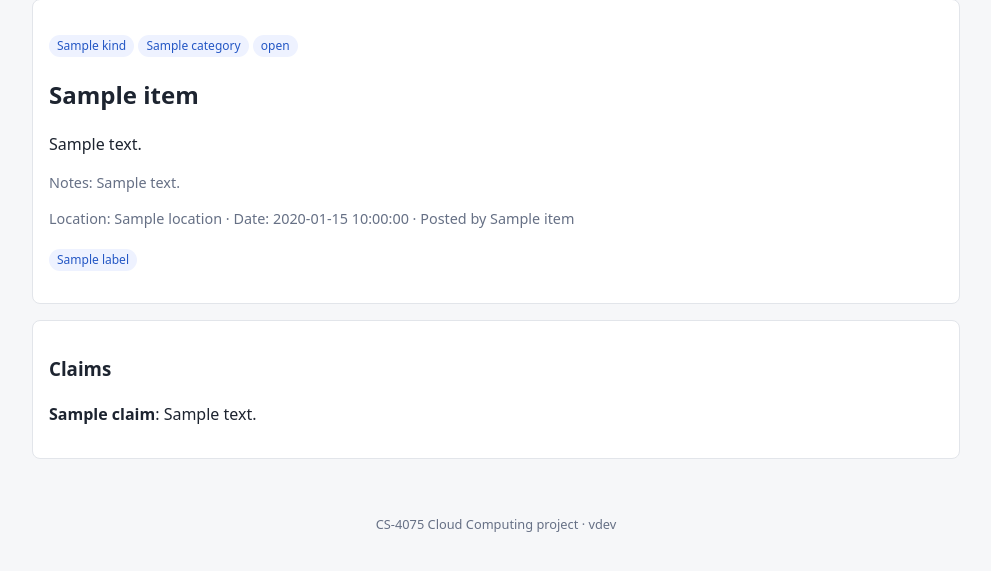
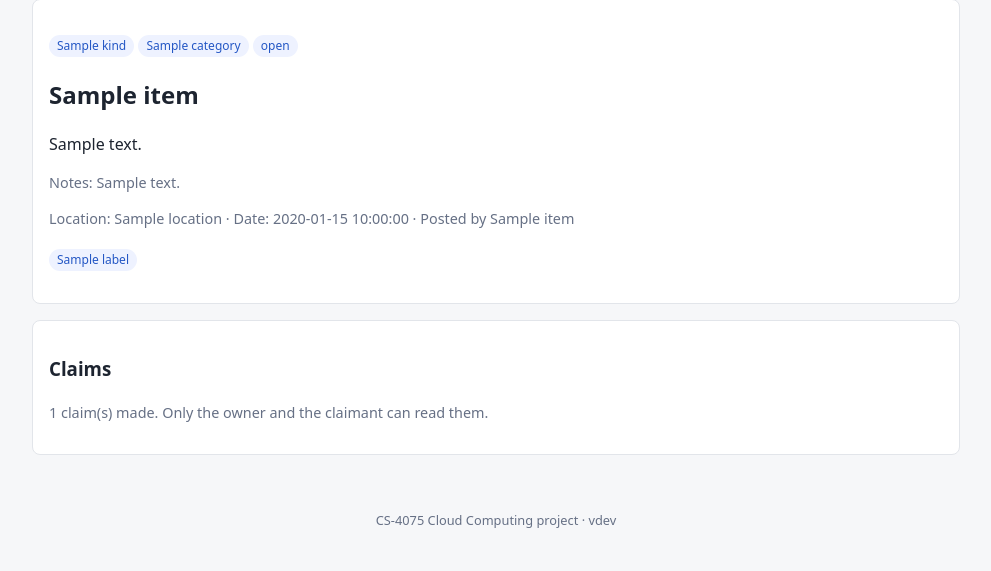
Before and after one commit to awwab-03/cloudscale, a Flask app: template app/templates/item.html in a window 1280 px wide. Shown: the part 73-644 px from the top of the page, without its empty margins (144-1135 px from the left). Run offline with Flask 3, Linux system fonts and the light colour scheme; the template is opened without the code that fills it: most values are stand-ins (such as "Sample title", 1, 10 or a date in 2020).

Commit message:
phase-2(construction): claim email includes claimant contact, owner can mark items returned, claim messages private; app 1.3.0

```diff
--- a/app/app.py
+++ b/app/app.py
@@ -244,7 +244,13 @@ def item_detail(item_id):
                              (json.dumps(meta["labels"]), item_id))
         except Exception as exc:
             log.warning("could not store labels: %s", exc)
-    return render_template("item.html", item=item, claims=claims, photo_state=photo_state)
+    me = auth.current_user()
+    # Claim messages may contain contact details: only the owner and the claimants may read them.
+    claims_visible = bool(me) and (me["sub"] == item["owner_sub"]
+                                   or any(c["claimant_sub"] == me["sub"] for c in claims))
+    return render_template("item.html", item=item, claims=claims, photo_state=photo_state,
+                           claims_visible=claims_visible,
+                           is_owner=bool(me) and me["sub"] == item["owner_sub"])
 
 
 @app.post("/items/<int:item_id>/claim")
@@ -267,8 +273,26 @@ def claim_item(item_id):
         conn.execute("INSERT INTO claims (item_id, claimant_sub, message) VALUES (%s, %s, %s)",
                      (item_id, me["sub"], message))
         conn.execute("UPDATE items SET status = 'claimed' WHERE id = %s", (item_id,))
-    aws_clients.publish_claim(item["owner_email"], item["title"], me["name"], message)
+    aws_clients.publish_claim(item["owner_email"], item["title"], me["name"], me["email"], message)
     flash("Claim sent. The owner will be notified.", "ok")
+    return redirect(url_for("item_detail", item_id=item_id))
+
+
+@app.post("/items/<int:item_id>/return")
+@auth.login_required
+def mark_returned(item_id):
+    me = auth.current_user()
+    with db.get_conn() as conn:
+        item = conn.execute("SELECT owner_sub, status FROM items WHERE id = %s", (item_id,)).fetchone()
+        if not item:
+            abort(404)
+        if item["owner_sub"] != me["sub"]:
+            abort(403)
+        if item["status"] != "claimed":
+            flash("Only a claimed item can be marked as returned.", "error")
+            return redirect(url_for("item_detail", item_id=item_id))
+        conn.execute("UPDATE items SET status = 'returned' WHERE id = %s", (item_id,))
+    flash("Marked as returned. Thank you!", "ok")
     return redirect(url_for("item_detail", item_id=item_id))
 
 
--- a/app/aws_clients.py
+++ b/app/aws_clients.py
@@ -79,7 +79,7 @@ def subscribe_owner(email):
         log.warning("SNS subscribe skipped: %s", exc)
 
 
-def publish_claim(owner_email, item_title, claimant_name, message):
+def publish_claim(owner_email, item_title, claimant_name, claimant_email, message):
     if not config.CLAIM_TOPIC_ARN:
         return
     try:
@@ -88,7 +88,9 @@ def publish_claim(owner_email, item_title, claimant_name, message):
             Subject="Someone claimed your item on CloudScale",
             Message=(
                 f"{claimant_name} claimed your item: {item_title}\n\n"
-                f"Message: {message or '(none)'}"
+                f"Message: {message or '(none)'}\n\n"
+                f"Reply to {claimant_email} to arrange the handover. "
+                "When the item is back with you, open it on the site and press 'Mark as returned'."
             ),
             MessageAttributes={"owner_email": {"DataType": "String", "StringValue": owner_email}},
         )
--- a/app/templates/item.html
+++ b/app/templates/item.html
@@ -21,7 +21,8 @@
   {% if user %}
     <form method="post" action="{{ url_for('claim_item', item_id=item.id) }}">
       <label for="message">Message to the finder</label>
-      <textarea id="message" name="message" rows="3" placeholder="Describe something only the owner would know"></textarea>
+      <textarea id="message" name="message" rows="3" placeholder="Describe something only the owner would know, and say how to reach you (phone number or where to meet)."></textarea>
+      <p class="muted">Only the finder can read this message. Your email address is also sent to the finder so they can reply.</p>
       <p><button>Claim this item</button></p>
     </form>
   {% else %}
@@ -30,10 +31,22 @@
 </div>
 {% endif %}
 
+{% if is_owner and item.status == 'claimed' %}
+<div class="card" style="margin-top:1rem">
+  <h3>Handover</h3>
+  <p class="muted">Check your email for the claimant's contact details. Once the item is back with its owner:</p>
+  <form method="post" action="{{ url_for('mark_returned', item_id=item.id) }}"><button>Mark as returned</button></form>
+</div>
+{% endif %}
+
 {% if claims %}
 <div class="card" style="margin-top:1rem">
   <h3>Claims</h3>
-  {% for c in claims %}<p><strong>{{ c.claimant_name }}</strong>: {{ c.message or '(no message)' }}</p>{% endfor %}
+  {% if claims_visible %}
+    {% for c in claims %}<p><strong>{{ c.claimant_name }}</strong>: {{ c.message or '(no message)' }}</p>{% endfor %}
+  {% else %}
+    <p class="muted">{{ claims | length }} claim(s) made. Only the owner and the claimant can read them.</p>
+  {% endif %}
 </div>
 {% endif %}
 {% endblock %}
```
Also changed, not shown: 1 other file.
